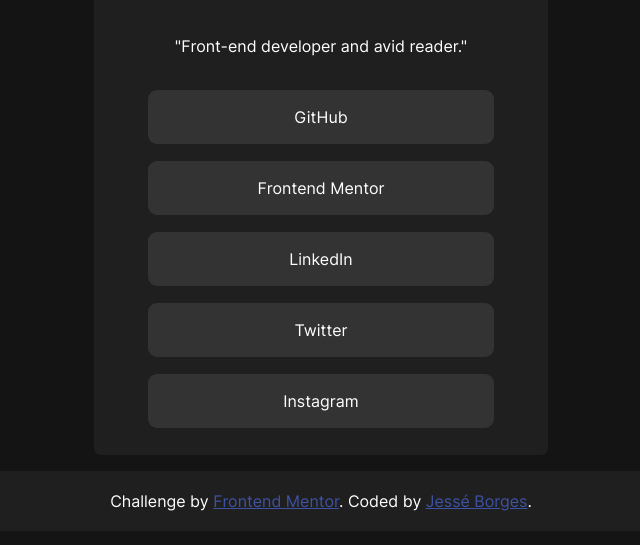
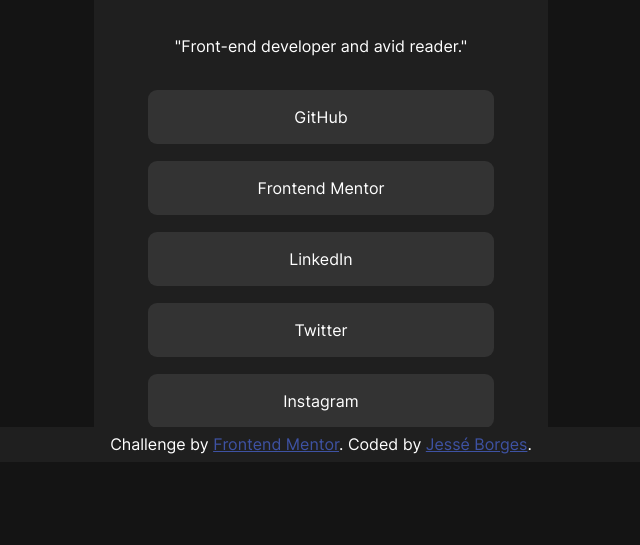
Before and after one commit to Borgess7/portfolio-challenge, a plain HTML site: page index.html in a window 1280 px wide. Shown: the part 338-883 px from the top of the page, without its empty margins (319-959 px from the left). Drawn offline with Linux system fonts and the light colour scheme; files whose address does not match are found by name.

Commit message:
Update style.css

```diff
--- a/style.css
+++ b/style.css
@@ -43,6 +43,7 @@
     padding: 27px;
     margin: 0px auto;
     margin-top: 5%;
+    margin-bottom: 7%;
     padding-bottom: 0px;
 
 }
@@ -74,16 +75,16 @@
 }
 
 div.attribution {
-    position: static;
+    position: fixed;
     bottom: 0;
     left: 0;
     right: 0;
     width: 100%;
-    height: 50px;
+    height: 25px;
     background: hsl(0, 0%, 12%);
     color: white;
     text-align: center;
-    line-height: 50px;
+    line-height: 25px;
     margin: 0;
     box-sizing: border-box;
 
@@ -132,10 +133,10 @@
     }
 
     div.attribution {
-        position: static;
+        position: fixed;
         bottom: 0;
-        height: 60px;
-        line-height: 60px;
+        height: 35px;
+        line-height: 35px;
         font-size: 1rem;
     }
 }
```
